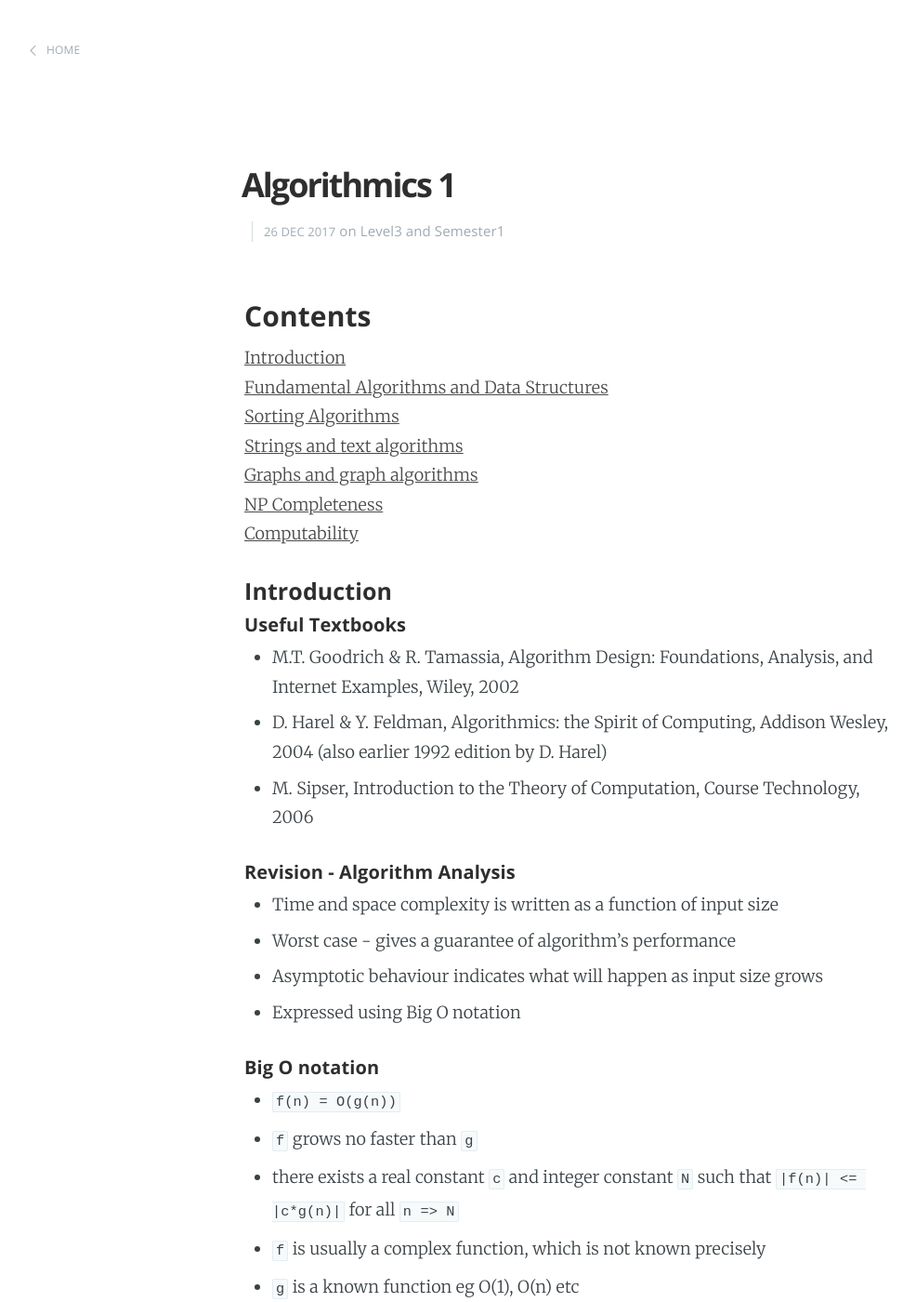
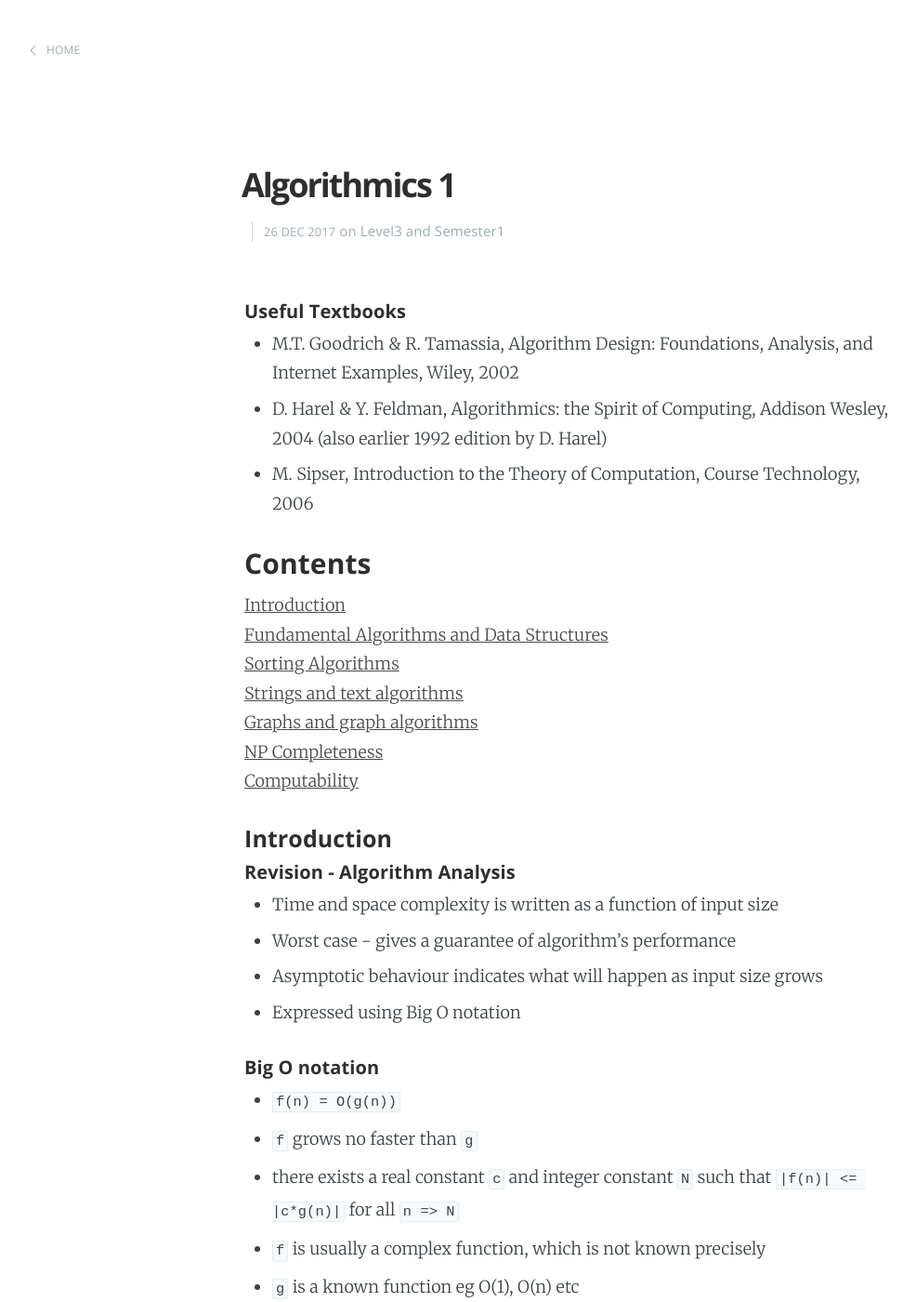
Before and after one commit to FireRedNinja/cs-notes, a Jekyll site: the page built from _posts/2017-09-23-algorithmics-1.md, in a window 1280 px wide and 1400 px high. Shown: the whole window at 93% size, without its empty margins (22-1008 px from the left). Built offline with Jekyll 4.4.1, drawn with Linux system fonts in a browser that asks for light colours; some of the changed lines change nothing that is shown.

Commit message:
fixed contents

```diff
--- a/_posts/2017-09-23-algorithmics-1.md
+++ b/_posts/2017-09-23-algorithmics-1.md
@@ -5,6 +5,13 @@ date:   2017-12-26 18:50:00
 categories: Level3 Semester1
 author: dasha
 ---
+
+##### Useful Textbooks
+
+* M.T. Goodrich & R. Tamassia, Algorithm Design: Foundations, Analysis, and Internet Examples, Wiley, 2002
+* D. Harel & Y. Feldman, Algorithmics: the Spirit of Computing, Addison Wesley, 2004 (also earlier 1992 edition by D. Harel)
+* M. Sipser, Introduction to the Theory of Computation, Course Technology, 2006
+<!--excerpt-->
 
 ### Contents
 
@@ -21,13 +28,6 @@ author: dasha
 
 #### Introduction
 
-
-##### Useful Textbooks
-
-* M.T. Goodrich & R. Tamassia, Algorithm Design: Foundations, Analysis, and Internet Examples, Wiley, 2002
-* D. Harel & Y. Feldman, Algorithmics: the Spirit of Computing, Addison Wesley, 2004 (also earlier 1992 edition by D. Harel)
-* M. Sipser, Introduction to the Theory of Computation, Course Technology, 2006
-<!--excerpt-->
 
 ##### Revision - Algorithm Analysis
 
```
